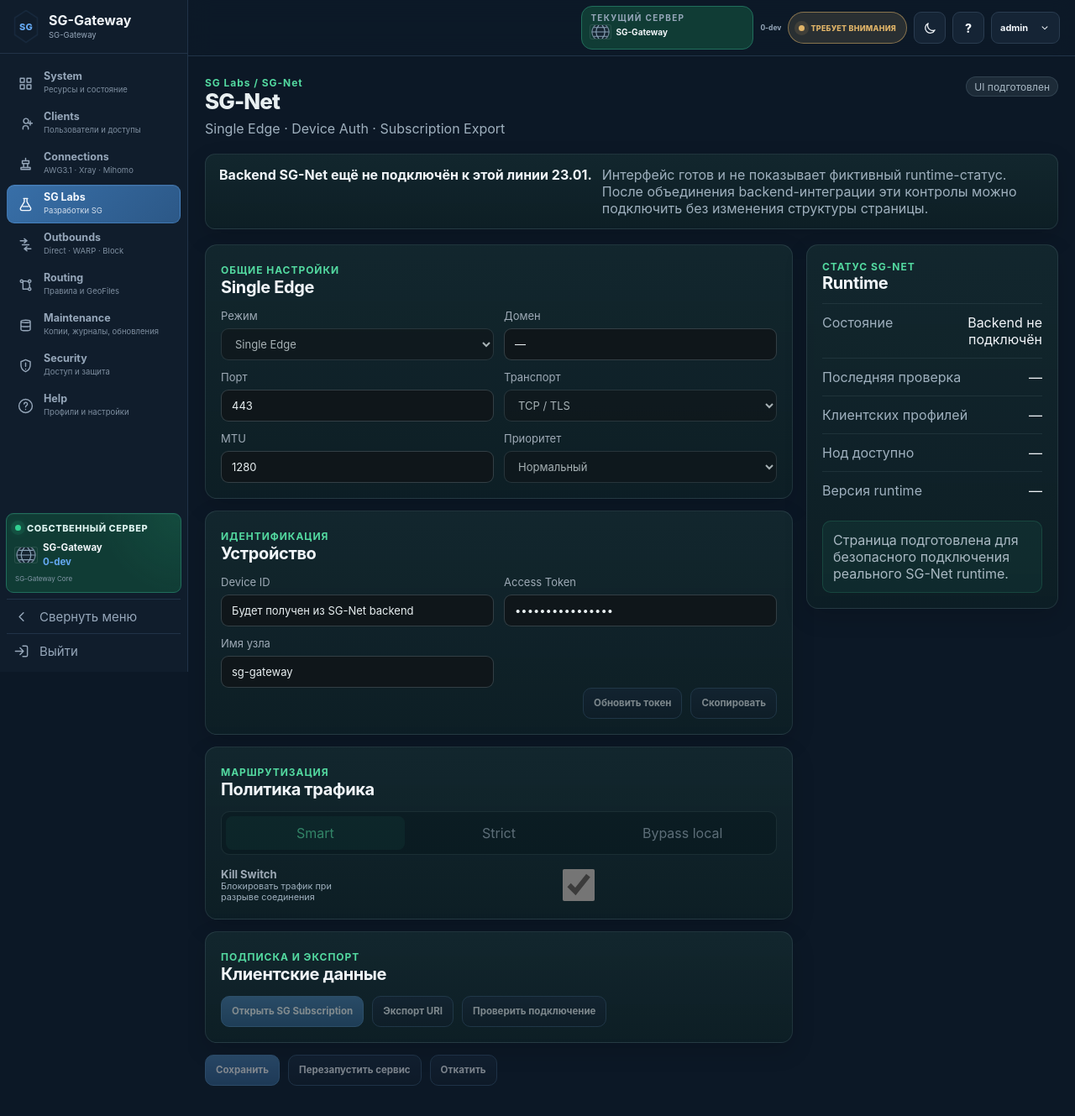
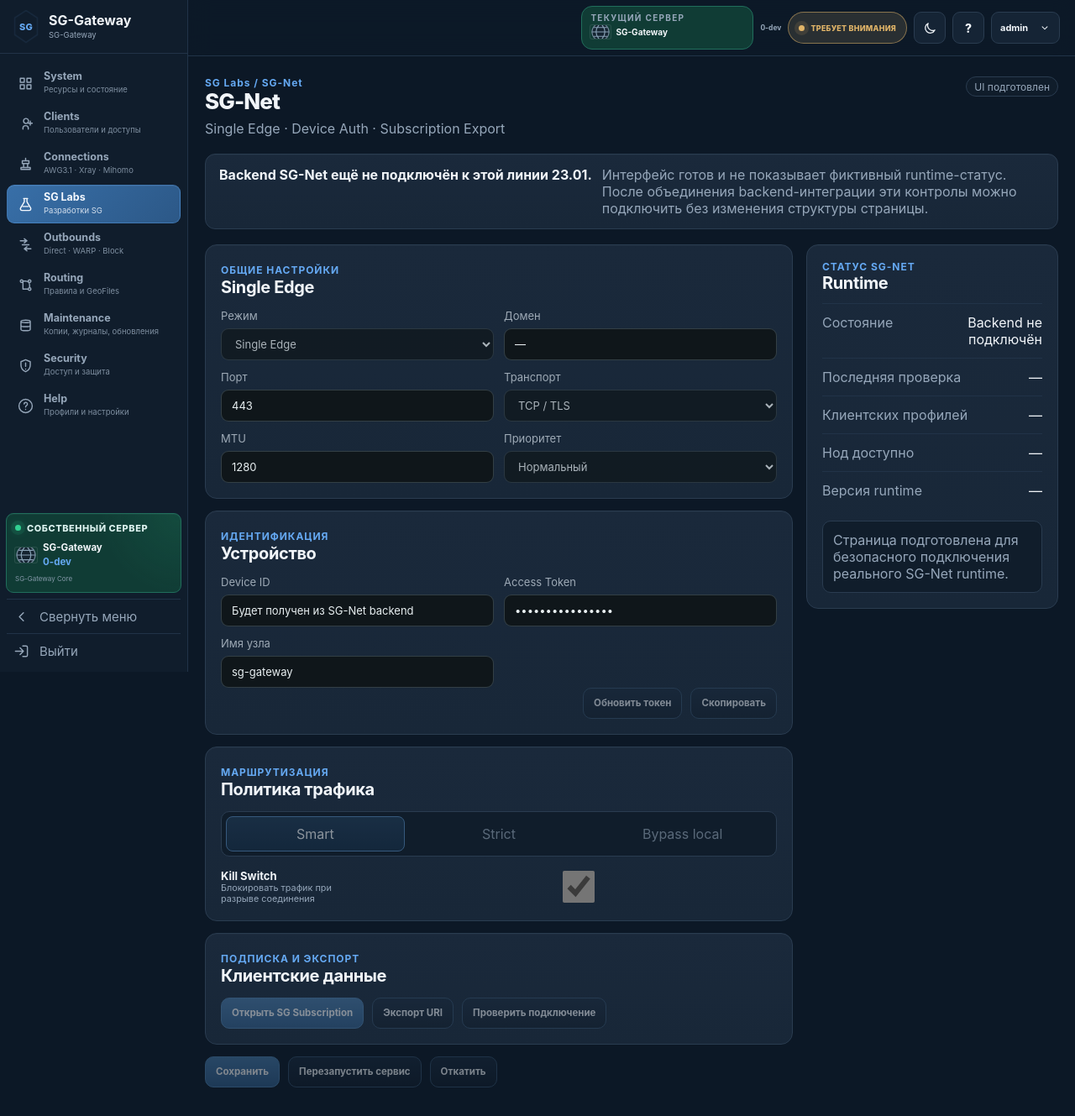
Before and after one commit to s-gor/sg-gateway-v23, a Flask app: page /sg-labs/sg-net in a window 1280 px wide. Shown: the whole page at 84% size. Before the commit the page ends 1293 px from the top, so only its background shows below. Run offline with Flask 3, Linux system fonts and the light colour scheme; the visitor is signed in with stand-in values (Sample User, id 1); data comes from the database, SQL or seed files in the repository; data that the repository does not hold is empty; some libraries are stand-ins or nearby versions.

Commit message:
ui: align SG Labs with exact 23.01 panel palette

```diff
--- a/app/web/static/sg-labs-v1.css
+++ b/app/web/static/sg-labs-v1.css
@@ -1,31 +1,342 @@
-/* SG Labs — native SG-Gateway 23.01 styling extension. */
-.sgl-page h1,.sgl-page h2,.sgl-page h3,.sgl-page p{margin-top:0}
-.sgl-page h1{margin-bottom:6px}.sgl-page h2{margin-bottom:6px}.sgl-page h3{margin-bottom:2px}
-.sgl-page p{color:var(--sg-text-muted,#9fb0be)}
-.sgl-eyebrow{font-size:12px;font-weight:700;letter-spacing:.08em;color:var(--sg-accent,#53d9a0)}
-.sgl-eyebrow a{color:inherit;text-decoration:none}
-.sgl-hero,.sgl-card,.sgl-panel,.sgl-status,.sgl-backend-note{border:1px solid rgba(137,170,180,.16);background:linear-gradient(180deg,rgba(20,41,47,.86),rgba(13,31,37,.92));box-shadow:0 10px 28px rgba(0,0,0,.14)}
-.sgl-hero{display:grid;grid-template-columns:auto minmax(0,1fr) auto;gap:18px;align-items:center;padding:22px 24px;border-radius:14px}
-.sgl-hero-icon,.sgl-project-icon{display:grid;place-items:center;width:48px;height:48px;border-radius:12px;background:rgba(49,190,137,.12);color:var(--sg-accent,#53d9a0);font-weight:800}
-.sgl-hero-copy h2{font-size:24px}.sgl-hero-copy p{max-width:720px;margin-bottom:0}
-.sgl-hero-notes{display:flex;flex-direction:column;gap:5px;padding-left:18px;border-left:2px solid rgba(73,210,155,.65);color:var(--sg-text-muted,#9fb0be)}
-.sgl-grid{display:grid;grid-template-columns:repeat(2,minmax(0,1fr));gap:14px}
-.sgl-card{display:flex;min-width:0;flex-direction:column;gap:14px;padding:20px;border-radius:14px}
-.sgl-card-primary{grid-column:span 2;border-color:rgba(73,210,155,.52);box-shadow:0 0 0 1px rgba(73,210,155,.08),0 12px 30px rgba(0,0,0,.16)}
-.sgl-card-head{display:flex;gap:14px;align-items:flex-start}.sgl-card-head p{margin-bottom:0}
-.sgl-title-row{display:flex;align-items:center;gap:10px;flex-wrap:wrap}
-.sgl-badge{display:inline-flex;align-items:center;min-height:24px;padding:3px 9px;border-radius:999px;background:rgba(118,145,155,.16);border:1px solid rgba(137,170,180,.18);font-size:12px;color:var(--sg-text-muted,#a8b8c4)}
-.sgl-badge.is-active{background:rgba(49,190,137,.12);border-color:rgba(73,210,155,.28);color:var(--sg-accent,#53d9a0)}
-.sgl-actions,.sgl-footer-actions{display:flex;gap:10px;flex-wrap:wrap;margin-top:auto}
-.sgl-backend-note{display:flex;gap:12px;align-items:flex-start;padding:14px 16px;border-radius:12px}.sgl-backend-note strong{white-space:nowrap}.sgl-backend-note span{color:var(--sg-text-muted,#9fb0be)}
-.sgl-project-layout{display:grid;grid-template-columns:minmax(0,1fr) 300px;gap:16px;align-items:start}
-.sgl-settings{display:flex;flex-direction:column;gap:14px}.sgl-panel{padding:18px;border-radius:14px}.sgl-panel header{margin-bottom:14px}
-.sgl-panel input,.sgl-panel select{width:100%;box-sizing:border-box}
-.sgl-segments{display:grid;grid-template-columns:repeat(3,1fr);gap:6px;padding:5px;border-radius:10px;background:rgba(3,16,21,.28);border:1px solid rgba(137,170,180,.12)}
-.sgl-segments button{border:0;border-radius:8px;padding:10px;background:transparent;color:var(--sg-text-muted,#9fb0be)}
-.sgl-segments button.is-selected{background:rgba(49,190,137,.12);color:var(--sg-accent,#53d9a0)}
-.sgl-switch-row{display:flex;align-items:center;justify-content:space-between;gap:16px;margin-top:14px}.sgl-switch-row span{display:flex;flex-direction:column}.sgl-switch-row small{color:var(--sg-text-muted,#9fb0be)}
-.sgl-status{padding:18px;border-radius:14px;position:sticky;top:18px}.sgl-status dl{margin:12px 0 0}.sgl-status dl>div{display:flex;justify-content:space-between;gap:12px;padding:12px 0;border-top:1px solid rgba(137,170,180,.12)}.sgl-status dt{color:var(--sg-text-muted,#9fb0be)}.sgl-status dd{margin:0;text-align:right}
-.sgl-status-note{margin-top:14px;padding:12px;border-radius:10px;background:rgba(49,190,137,.08);border:1px solid rgba(73,210,155,.16);color:var(--sg-text-muted,#aab9c3)}
-@media(max-width:980px){.sgl-project-layout{grid-template-columns:1fr}.sgl-status{position:static}.sgl-hero{grid-template-columns:auto 1fr}.sgl-hero-notes{grid-column:1/-1;border-left:0;border-top:1px solid rgba(137,170,180,.12);padding:12px 0 0;flex-direction:row;flex-wrap:wrap}.sgl-grid{grid-template-columns:1fr}.sgl-card-primary{grid-column:auto}}
-@media(max-width:640px){.sgl-hero{grid-template-columns:1fr}.sgl-project-icon,.sgl-hero-icon{width:42px;height:42px}.sgl-backend-note{flex-direction:column}.sgl-segments{grid-template-columns:1fr}.sgl-switch-row{align-items:flex-start;flex-direction:column}}
+/* SG Labs — SG-Gateway 23.01 native theme extension.
+   Uses the canonical --sg-* palette from sg-panel-shell-v1.css. */
+.sgl-page h1,
+.sgl-page h2,
+.sgl-page h3,
+.sgl-page p {
+  margin-top: 0;
+}
+
+.sgl-page h1 {
+  margin-bottom: 6px;
+  color: var(--sg-text);
+}
+
+.sgl-page h2 {
+  margin-bottom: 6px;
+  color: var(--sg-text);
+}
+
+.sgl-page h3 {
+  margin-bottom: 2px;
+  color: var(--sg-text);
+}
+
+.sgl-page p {
+  color: var(--sg-muted);
+}
+
+.sgl-eyebrow {
+  font-size: 12px;
+  font-weight: 700;
+  letter-spacing: .08em;
+  color: var(--sg-blue);
+}
+
+.sgl-eyebrow a {
+  color: inherit;
+  text-decoration: none;
+}
+
+/* Same surfaces as the 23.01 Connections cards. */
+.sgl-hero,
+.sgl-card,
+.sgl-panel,
+.sgl-status,
+.sgl-backend-note {
+  border: 1px solid var(--sg-line);
+  background: linear-gradient(180deg, #1a293b 0%, #182738 100%);
+  box-shadow: inset 0 1px 0 rgba(255,255,255,.018);
+}
+
+.sgl-hero {
+  display: grid;
+  grid-template-columns: auto minmax(0, 1fr) auto;
+  gap: 18px;
+  align-items: center;
+  padding: 22px 24px;
+  border-radius: 14px;
+}
+
+.sgl-hero-icon,
+.sgl-project-icon {
+  display: grid;
+  place-items: center;
+  width: 48px;
+  height: 48px;
+  border: 1px solid #345f88;
+  border-radius: 12px;
+  background: #142c43;
+  color: var(--sg-blue);
+  font-weight: 800;
+}
+
+.sgl-hero-copy h2 {
+  font-size: 24px;
+}
+
+.sgl-hero-copy p {
+  max-width: 720px;
+  margin-bottom: 0;
+}
+
+.sgl-hero-notes {
+  display: flex;
+  flex-direction: column;
+  gap: 5px;
+  padding-left: 18px;
+  border-left: 2px solid var(--sg-blue);
+  color: var(--sg-muted);
+}
+
+.sgl-grid {
+  display: grid;
+  grid-template-columns: repeat(2, minmax(0, 1fr));
+  gap: 14px;
+}
+
+.sgl-card {
+  display: flex;
+  min-width: 0;
+  flex-direction: column;
+  gap: 14px;
+  padding: 20px;
+  border-radius: 14px;
+}
+
+/* Selected SG-Net card follows the selected Connections profile treatment. */
+.sgl-card-primary {
+  grid-column: span 2;
+  border-color: #568bc0;
+  background: linear-gradient(180deg, #1d3148 0%, #182a3f 100%);
+  box-shadow:
+    inset 0 1px 0 rgba(255,255,255,.025),
+    0 8px 22px rgba(0,0,0,.12);
+}
+
+.sgl-card-head {
+  display: flex;
+  gap: 14px;
+  align-items: flex-start;
+}
+
+.sgl-card-head p {
+  margin-bottom: 0;
+}
+
+.sgl-title-row {
+  display: flex;
+  align-items: center;
+  gap: 10px;
+  flex-wrap: wrap;
+}
+
+.sgl-badge {
+  display: inline-flex;
+  align-items: center;
+  min-height: 24px;
+  padding: 3px 9px;
+  border: 1px solid var(--sg-line);
+  border-radius: 999px;
+  background: var(--sg-panel-deep);
+  color: var(--sg-muted);
+  font-size: 12px;
+}
+
+.sgl-badge.is-active {
+  border-color: var(--sg-green-line);
+  background: var(--sg-green-bg);
+  color: var(--sg-green);
+}
+
+.sgl-actions,
+.sgl-footer-actions {
+  display: flex;
+  gap: 10px;
+  flex-wrap: wrap;
+  margin-top: auto;
+}
+
+.sgl-backend-note {
+  display: flex;
+  gap: 12px;
+  align-items: flex-start;
+  padding: 14px 16px;
+  border-radius: 12px;
+}
+
+.sgl-backend-note strong {
+  white-space: nowrap;
+  color: var(--sg-text);
+}
+
+.sgl-backend-note span {
+  color: var(--sg-muted);
+}
+
+.sgl-project-layout {
+  display: grid;
+  grid-template-columns: minmax(0, 1fr) 300px;
+  gap: 16px;
+  align-items: start;
+}
+
+.sgl-settings {
+  display: flex;
+  flex-direction: column;
+  gap: 14px;
+}
+
+.sgl-panel {
+  padding: 18px;
+  border-radius: 14px;
+}
+
+.sgl-panel header {
+  margin-bottom: 14px;
+}
+
+.sgl-panel input,
+.sgl-panel select {
+  width: 100%;
+  box-sizing: border-box;
+}
+
+.sgl-segments {
+  display: grid;
+  grid-template-columns: repeat(3, 1fr);
+  gap: 6px;
+  padding: 5px;
+  border: 1px solid var(--sg-line);
+  border-radius: 10px;
+  background: var(--sg-panel-deep);
+}
+
+.sgl-segments button {
+  border: 1px solid transparent;
+  border-radius: 8px;
+  padding: 10px;
+  background: transparent;
+  color: var(--sg-muted);
+}
+
+.sgl-segments button.is-selected {
+  border-color: #568bc0;
+  background: linear-gradient(180deg, #213d59 0%, #17304a 100%);
+  color: var(--sg-text);
+}
+
+.sgl-switch-row {
+  display: flex;
+  align-items: center;
+  justify-content: space-between;
+  gap: 16px;
+  margin-top: 14px;
+}
+
+.sgl-switch-row span {
+  display: flex;
+  flex-direction: column;
+}
+
+.sgl-switch-row strong {
+  color: var(--sg-text);
+}
+
+.sgl-switch-row small {
+  color: var(--sg-muted);
+}
+
+.sgl-status {
+  position: sticky;
+  top: 18px;
+  padding: 18px;
+  border-radius: 14px;
+}
+
+.sgl-status dl {
+  margin: 12px 0 0;
+}
+
+.sgl-status dl > div {
+  display: flex;
+  justify-content: space-between;
+  gap: 12px;
+  padding: 12px 0;
+  border-top: 1px solid var(--sg-line-soft);
+}
+
+.sgl-status dt {
+  color: var(--sg-muted);
+}
+
+.sgl-status dd {
+  margin: 0;
+  text-align: right;
+  color: var(--sg-text);
+}
+
+.sgl-status-note {
+  margin-top: 14px;
+  padding: 12px;
+  border: 1px solid var(--sg-line);
+  border-radius: 10px;
+  background: var(--sg-panel-deep);
+  color: var(--sg-muted);
+}
+
+@media (max-width: 980px) {
+  .sgl-project-layout {
+    grid-template-columns: 1fr;
+  }
+
+  .sgl-status {
+    position: static;
+  }
+
+  .sgl-hero {
+    grid-template-columns: auto 1fr;
+  }
+
+  .sgl-hero-notes {
+    grid-column: 1 / -1;
+    flex-direction: row;
+    flex-wrap: wrap;
+    padding: 12px 0 0;
+    border-top: 1px solid var(--sg-line-soft);
+    border-left: 0;
+  }
+
+  .sgl-grid {
+    grid-template-columns: 1fr;
+  }
+
+  .sgl-card-primary {
+    grid-column: auto;
+  }
+}
+
+@media (max-width: 640px) {
+  .sgl-hero {
+    grid-template-columns: 1fr;
+  }
+
+  .sgl-project-icon,
+  .sgl-hero-icon {
+    width: 42px;
+    height: 42px;
+  }
+
+  .sgl-backend-note {
+    flex-direction: column;
+  }
+
+  .sgl-segments {
+    grid-template-columns: 1fr;
+  }
+
+  .sgl-switch-row {
+    align-items: flex-start;
+    flex-direction: column;
+  }
+}
```
